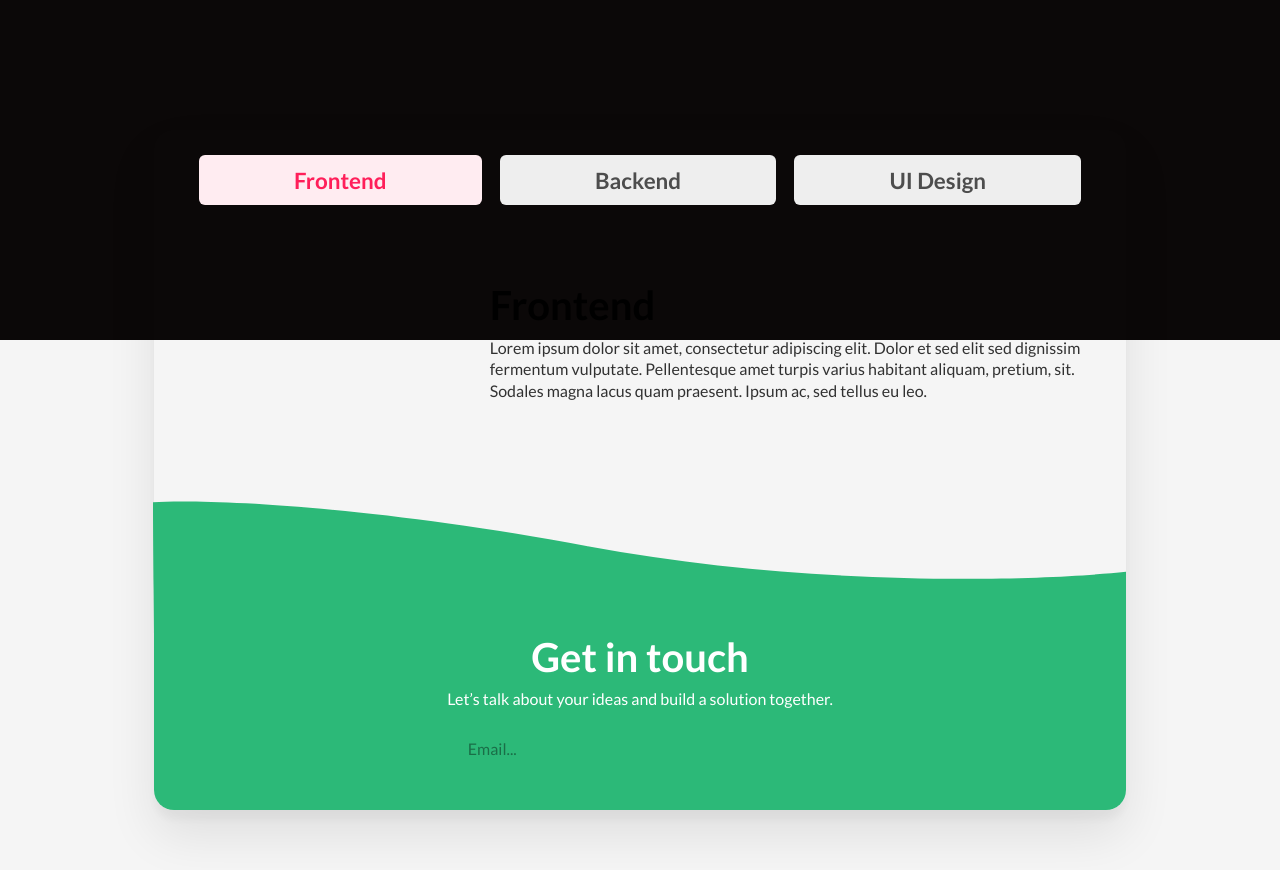
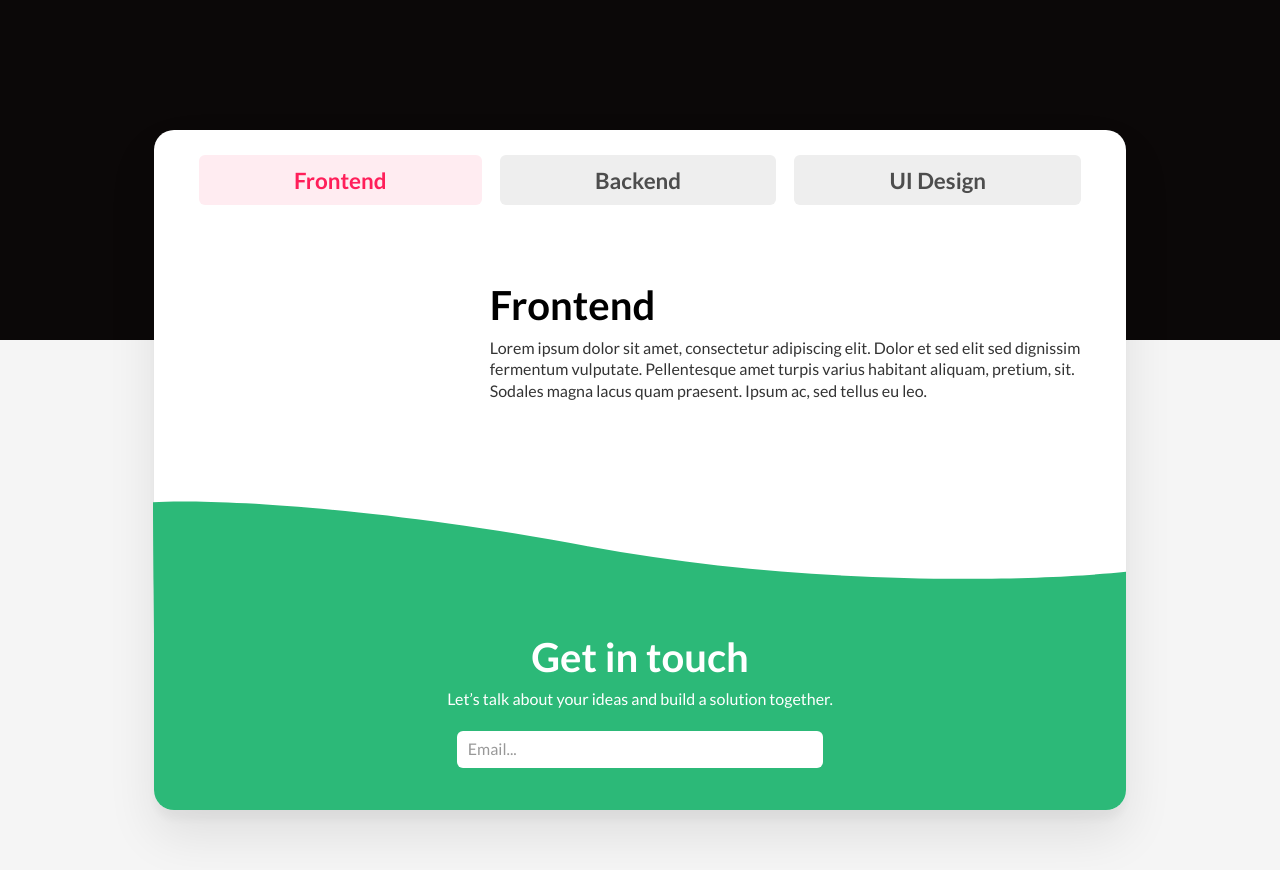
Before and after one commit to freddie-nelson/freddienelson.co.uk, a Vue app: page / in a window 1280 px wide. Shown: the part 460-1330 px from the top of the page. Built offline with nearby package versions, Linux system fonts and the light colour scheme.

Commit message:
add extra colors

```diff
--- a/src/App.vue
+++ b/src/App.vue
@@ -67,9 +67,10 @@ html {
 }
 
 :root {
-  // colors
+  /* colors start */
   --bg-dark: #0B0808;
   --bg-light: #F5F5F5;
+  --bg-lighter: #FFFFFF;
   --accent-dark: #2CB978;
   --accent-light: #83E85A;
   --heading-dark: #FFFFFF;
@@ -77,6 +78,32 @@ html {
   --para-dark: rgba(245, 245, 245, 0.65);
   --para-light: rgba(0, 0, 0, 0.8);
   --placeholder: #C4C4C4;
+
+  //  skills section
+  --skills-btn-bg: #eeeeee;
+  --skills-btn-text: #4d4d4d;
+  --skills-btn-selected-bg: #FFECF1;
+  --skills-btn-selected-text: #FF1F5A;
+  /* colors end */
+
+  /* dark colors start */
+  // --bg-dark: #000000;
+  // --bg-light: #0a0a0f;
+  // --bg-lighter: #0f0f18;
+  // --accent-dark: #b92c79;
+  // --accent-light: #d33acb;
+  // --heading-dark: #ffffffe1;
+  // --heading-light: #ffffffc7;
+  // --para-dark: rgba(245, 245, 245, 0.65);
+  // --para-light:rgba(245, 245, 245, 0.4);
+  // --placeholder: #C4C4C4;
+
+  // //  skills section
+  // --skills-btn-bg: #1d1d30;
+  // --skills-btn-text: #bbbbbb;
+  // --skills-btn-selected-bg: #331d30;
+  // --skills-btn-selected-text: #e71f55;
+  /* dark colors end */
 
   // fonts
   --sans: "Lato", "Arial", sans-serif;
@@ -91,12 +118,6 @@ html {
 
   // spacing
   --side-padding: min(12vw, 250px);
-
-  // skills section
-  --skills-btn-bg: #eeeeee;
-  --skills-btn-text: #4d4d4d;
-  --skills-btn-selected-bg: #FFECF1;
-  --skills-btn-selected-text: #FF1F5A;
 
   // responsive variables
   @media screen and (max-width: 700px) {
```
